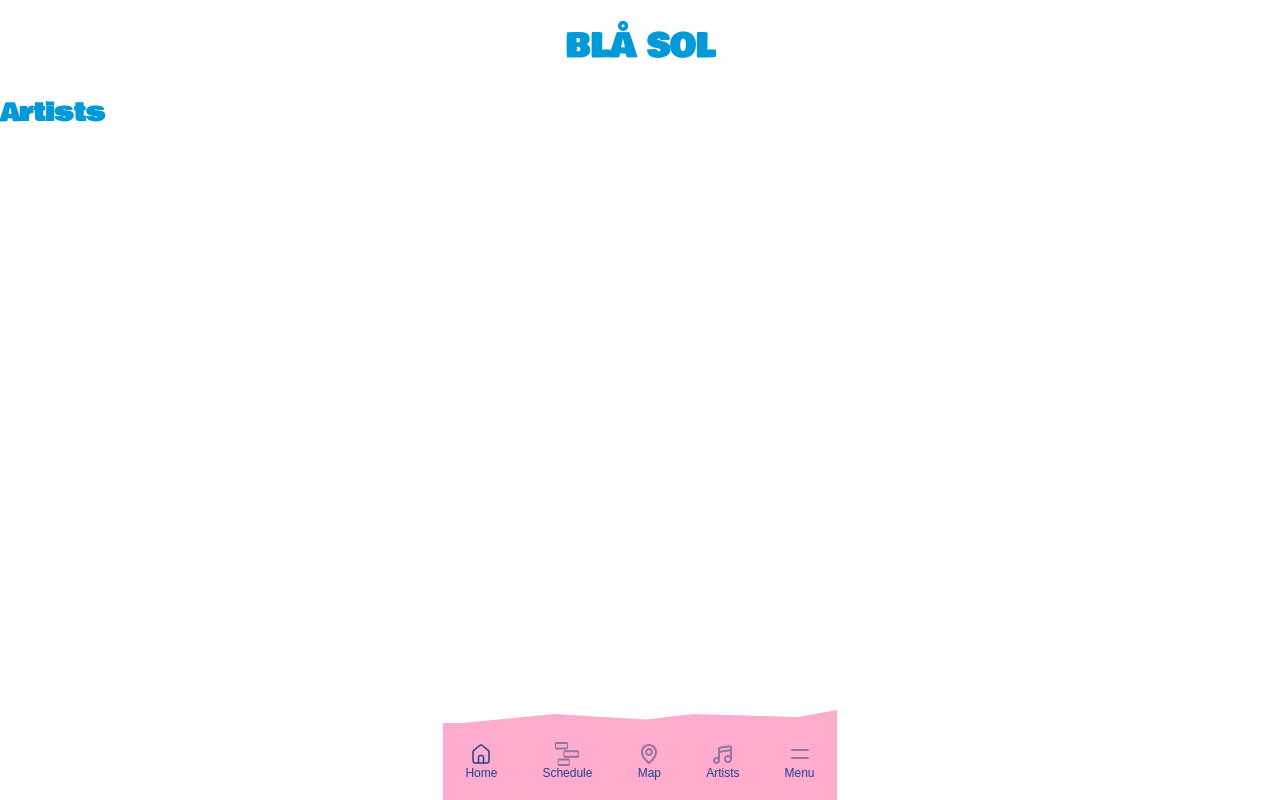
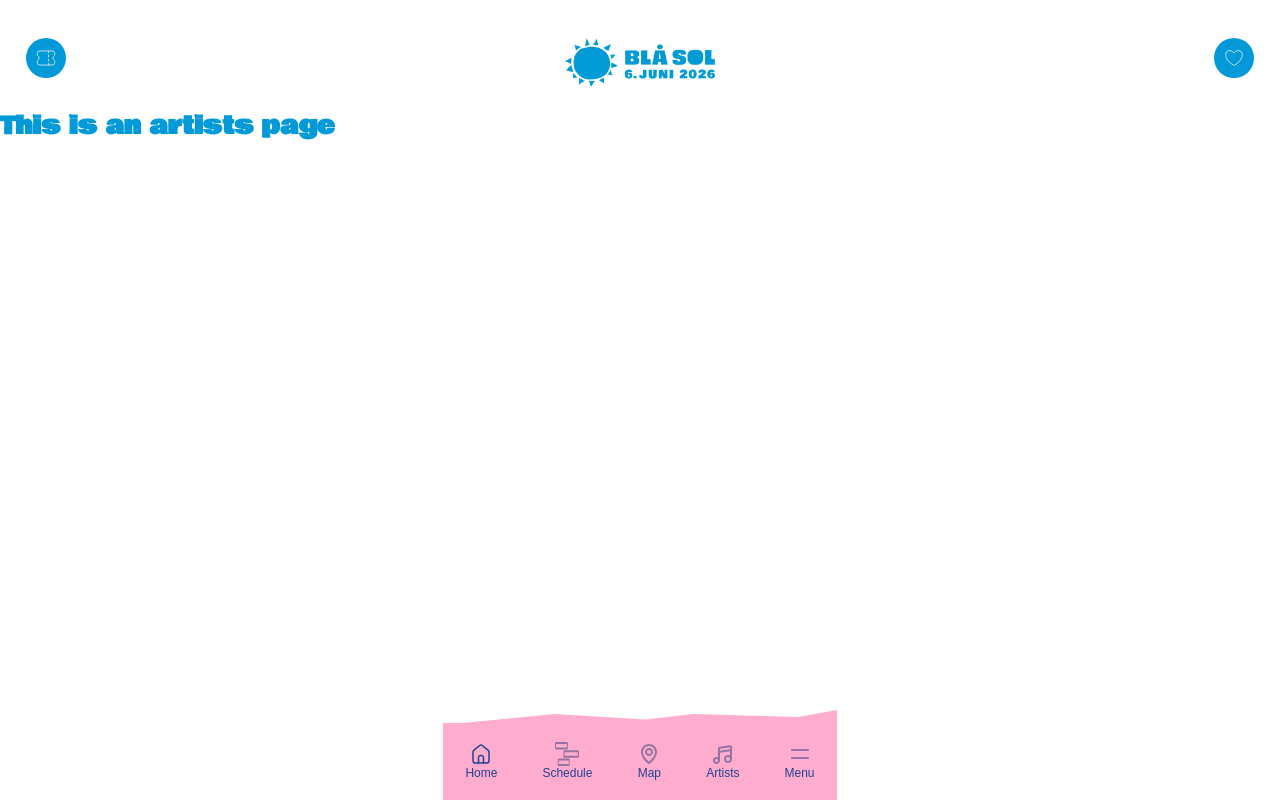
Before and after one commit to MichalRadovanHresko/BlueSunFestivalWebApp, a React (Vite) app in the folder blue-sun-festival/: page /artists in a window 1280 px wide. Built offline with nearby package versions, Linux system fonts and the light colour scheme; a web font is replaced by a local one.

Commit message:
Added Header component to other pages

```diff
--- a/blue-sun-festival/src/pages/Artists.jsx
+++ b/blue-sun-festival/src/pages/Artists.jsx
@@ -1,12 +1,10 @@
+import Header from "../components/Header";
+
 export default function Artists() {
   return (
     <>
-      <header>
-        <h1 className="text-center text-[#0199D7]">BLÅ SOL</h1>
-      </header>
-      <main>
-        <h2 className="text-[#0199D7]">Artists</h2>
-      </main>
+      <Header />
+      <h2 className="text-[#0199D7]">This is an artists page</h2>
     </>
   );
 }
--- a/blue-sun-festival/src/pages/Home.jsx
+++ b/blue-sun-festival/src/pages/Home.jsx
@@ -1,9 +1,9 @@
+import Header from "../components/Header";
+
 const Home = () => {
   return (
     <>
-      <header>
-        <h1 className="text-center text-[#0199D7]">BLÅ SOL</h1>
-      </header>
+      <Header />
       <p>This is home page</p>
     </>
   );
--- a/blue-sun-festival/src/pages/Menu.jsx
+++ b/blue-sun-festival/src/pages/Menu.jsx
@@ -1,12 +1,10 @@
+import Header from "../components/Header";
+
 export default function Menu() {
   return (
     <>
-      <header>
-        <h1 className="text-center text-[#0199D7]">BLÅ SOL</h1>
-      </header>
-      <main>
-        <h2 className="text-[#0199D7]">Menu</h2>
-      </main>
+      <Header />
+      <h2 className="text-[#0199D7]">This is a Menu</h2>
     </>
   );
 }
--- a/blue-sun-festival/src/pages/Schedule.jsx
+++ b/blue-sun-festival/src/pages/Schedule.jsx
@@ -1,12 +1,10 @@
+import Header from "../components/Header";
+
 export default function Schedule() {
   return (
     <>
-      <header>
-        <h1 className="text-center text-[#0199D7]">BLÅ SOL</h1>
-      </header>
-      <main>
-        <h2 className="text-[#0199D7]">Schedule</h2>
-      </main>
+      <Header />
+      <h2 className="text-[#0199D7]">This is a schedule page</h2>
     </>
   );
 }
```
